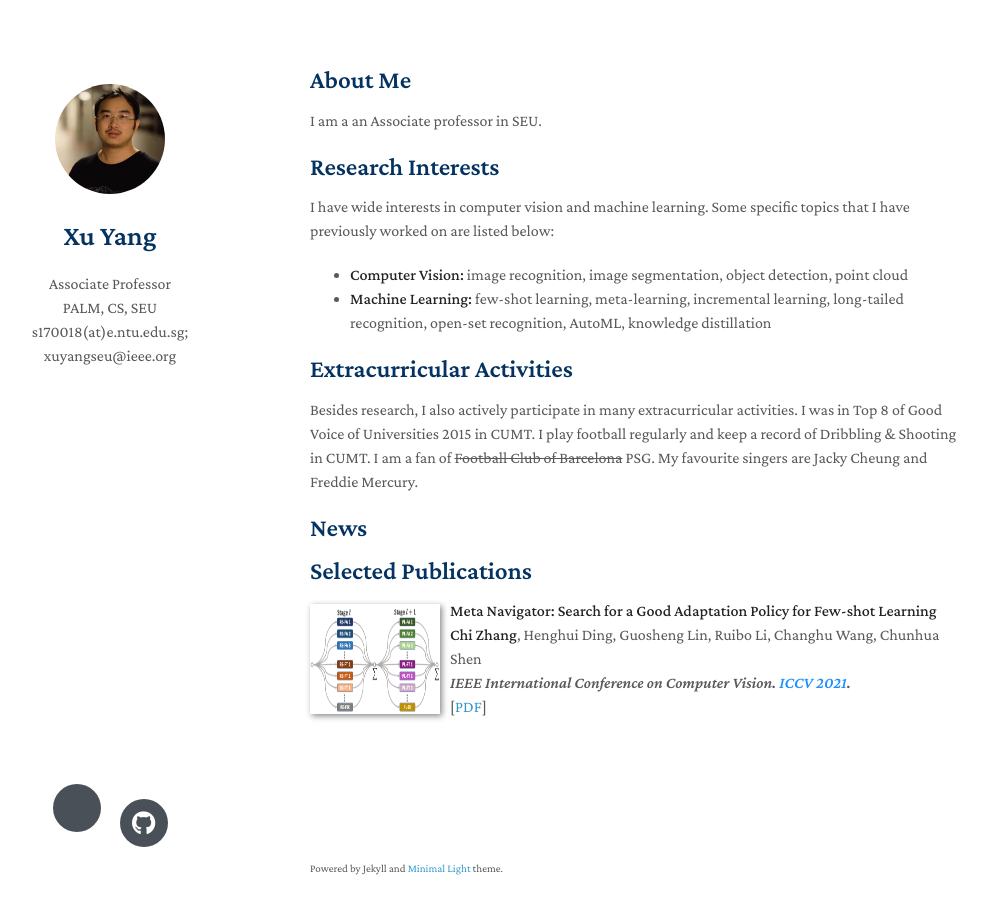
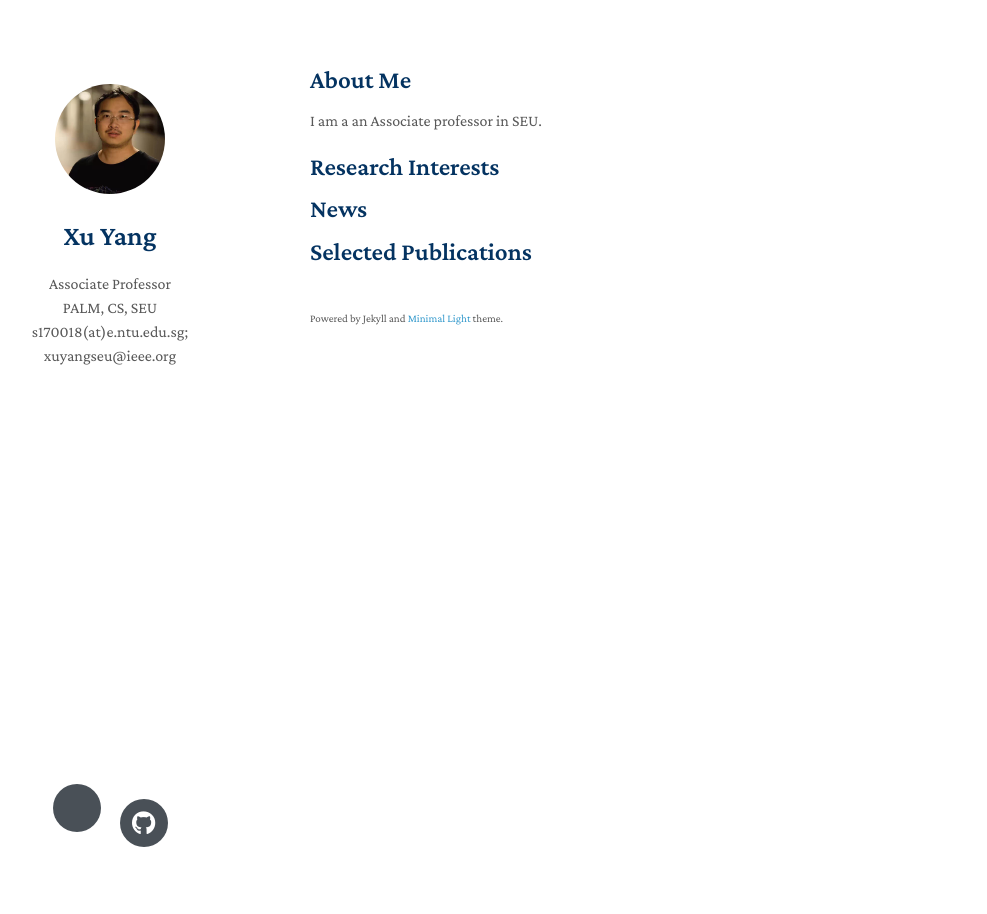
Before and after one commit to yxPALMweb/yxPALMweb.github.io, a Jekyll site: the page built from index.md, in a window 1280 px wide and 949 px high. Shown: the top 914 px of the window, without its empty margins (160-1147 px from the left). Built offline with Jekyll 4.4.1, drawn with Linux system fonts in a browser that asks for light colours; nearby versions of some CDN libraries; a style sheet for code colours, icons or effects is not loaded; our own code applies the rules of GitHub Pages for plain Markdown files.

Commit message:
Update index.md

```diff
--- a/index.md
+++ b/index.md
@@ -8,43 +8,8 @@ I am a an Associate professor in SEU.
 
 
 ## Research Interests
-I have wide interests in computer vision and machine learning. Some specific topics that I have previously worked on are listed below:
-- **Computer Vision:** image recognition, image segmentation, object detection, point cloud
-- **Machine Learning:** few-shot learning, meta-learning, incremental learning, long-tailed recognition, open-set recognition, AutoML, knowledge distillation
-
-## Extracurricular Activities
-Besides research, I also actively participate in many extracurricular activities. I was in Top 8 of Good Voice of Universities 2015 in CUMT. I play football regularly and keep a record of  Dribbling & Shooting  in CUMT. I am a fan of  <del>Football Club of Barcelona</del> PSG. My favourite singers are Jacky Cheung and Freddie Mercury.
 
 ## News
 
 
 ## Selected Publications
-[comment]: <> (iccv2021.)
-<div class="paper">
-  <div class="teaser" style="float:left;width:20%;margin: 5px 10px 10px 0;"><img src="images/teaser/search_fsl.png" height="110" style="box-shadow:2px 2px 6px #888888"/></div>
-<p><strong>Meta Navigator: Search for a Good Adaptation Policy for Few-shot Learning</strong>
-<br />
-<strong>Chi Zhang</strong>, Henghui Ding, Guosheng Lin, Ruibo Li, Changhu Wang, Chunhua Shen
-<br />
-<em>IEEE International Conference on Computer Vision. <strong><i style="color:#1e90ff">ICCV 2021</i></strong>.</em>
-<br />
-   [<a href="https://openaccess.thecvf.com/content/ICCV2021/papers/Zhang_Meta_Navigator_Search_for_a_Good_Adaptation_Policy_for_Few-Shot_ICCV_2021_paper.pdf">PDF</a>]
-<br/>
-</p>
-</div>
-
-
-
-
-
-
-
-<!---
-
-comment
-
-
--->
-<br/>
-<br/>
-<br/>
```
